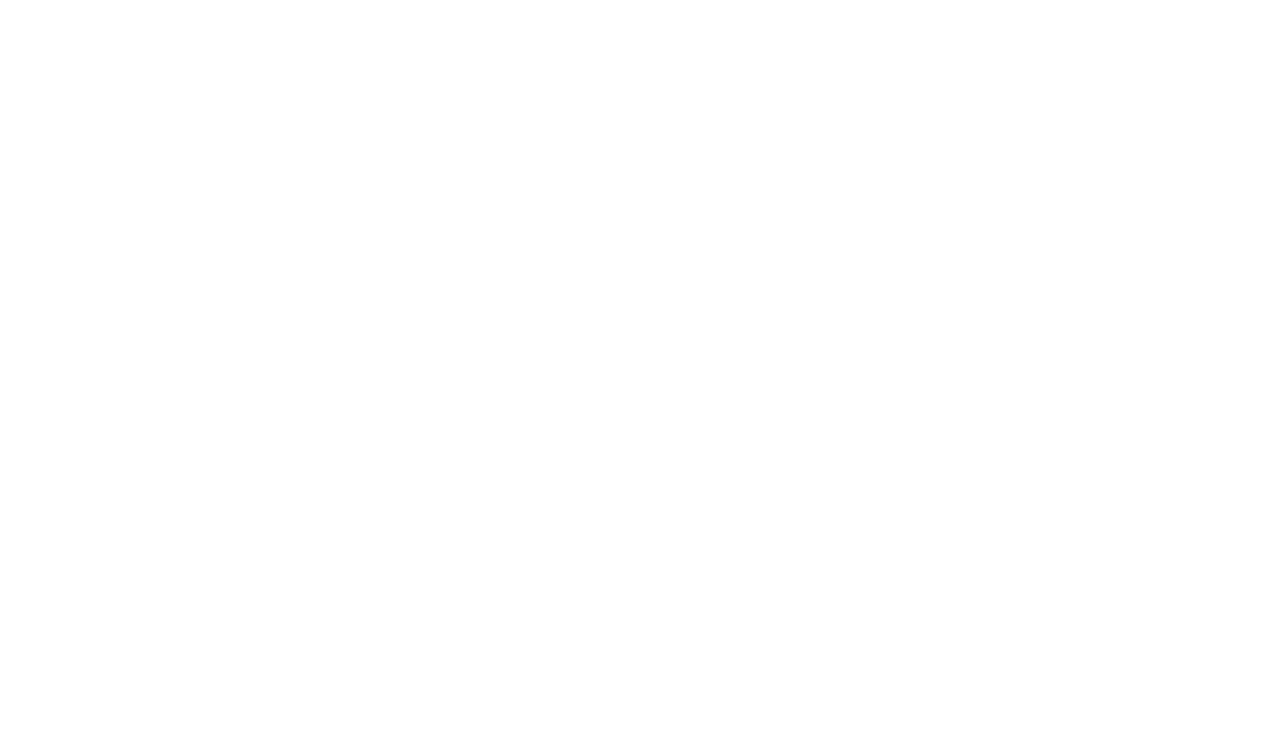
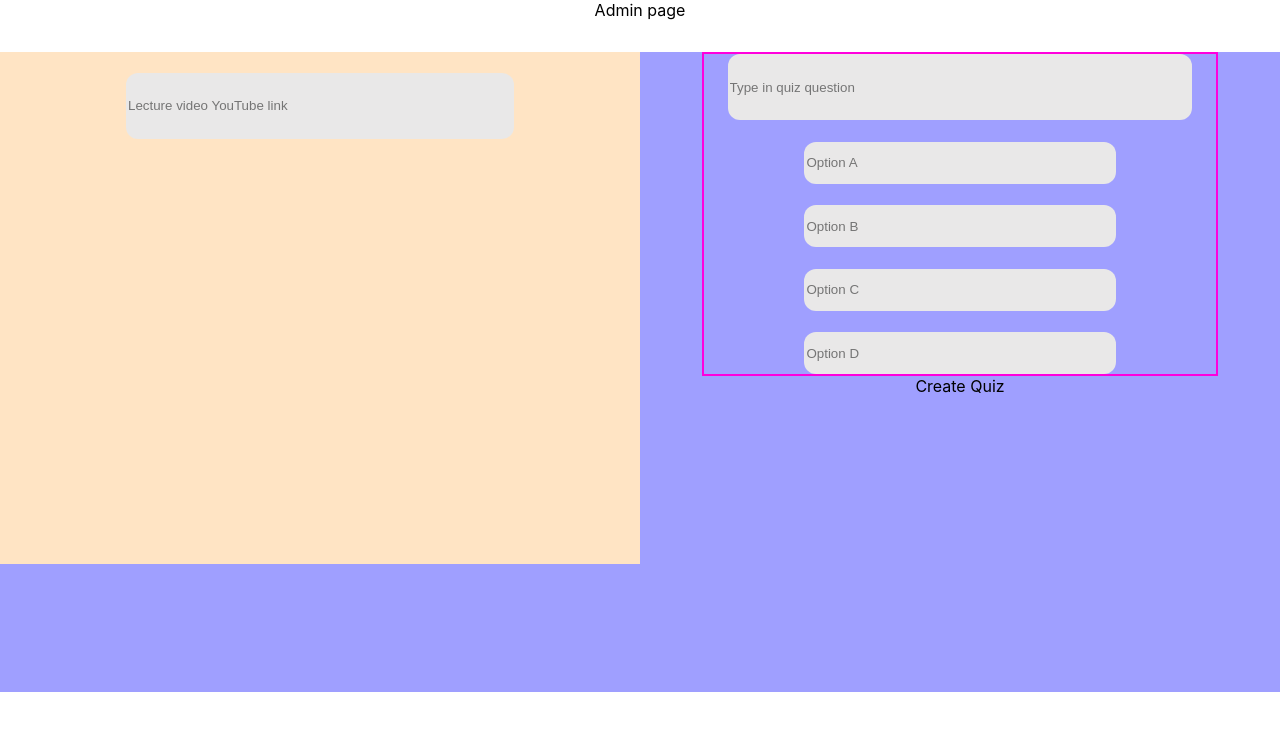
Before and after one commit to moses-netshitangani/video-forum, a React (Create React App) app: page /setup in a window 1280 px wide. Shown: the top 730 px of the page. Built offline with nearby package versions, Linux system fonts and the light colour scheme.

Commit message:
admin page setup

```diff
--- a/src/App.js
+++ b/src/App.js
@@ -1,6 +1,7 @@
 import {BrowserRouter as Router, Switch, Route} from 'react-router-dom';
 import VideoForum from './components/videoforum';
 import Stats from './components/stats';
+import Admin from './components/admin';
 import './App.css';
 
 function App() {
@@ -11,6 +12,7 @@
             <Switch>
               <Route path="/" exact component={VideoForum}></Route>
               <Route path="/stats" component={Stats}></Route>
+              <Route path="/setup" component={Admin}></Route>
             </Switch>
         </div>
       </Router>
--- /dev/null
+++ b/src/components/admin.js
@@ -0,0 +1,42 @@
+import React from 'react';
+import ReactPlayer from 'react-player';
+import '../style/admin.css';
+
+const Admin = () => {
+
+    return (
+        <div>
+            Admin page
+
+            <div className='admin-cover'>
+                {/* Lecture Video */}
+                <div className='create-video'>
+                    <input type='text' placeholder='Lecture video YouTube link'/>
+                    <ReactPlayer controls
+                    width="95%" height="75%" style={{margin: '0 auto'}}
+                    // url="https://www.youtube.com/watch?v=O6P86uwfdR0" />
+                    url="https://www.youtube.com/watch?v=lIlMtVGI5Pg" />
+                </div>
+
+                {/* Create Quiz */}
+                <div className="create-cover">
+
+                    <div className='quiz-template'>
+                        <input type='text' placeholder='Type in quiz question' id='q' />
+                        <input type='text' placeholder='Option A' />
+                        <input type='text' placeholder='Option B' />
+                        <input type='text' placeholder='Option C' />
+                        <input type='text' placeholder='Option D' />
+                    </div>
+
+                    <div>
+                        Create Quiz
+                    </div>
+                </div>
+            </div>
+
+        </div>
+    );
+}
+
+export default Admin;
--- a/src/components/quiz.js
+++ b/src/components/quiz.js
@@ -31,8 +31,13 @@
     }
 
     const submitAns = () => {
-        onLock('lock');
-        alert(selectedAns);
+        if(selectedAns !== '')
+        {
+            onLock('lock');
+            alert(selectedAns);
+        }
+        else
+            alert("Choose a single option");
     }
 
     return(
--- /dev/null
+++ b/src/style/admin.css
@@ -0,0 +1,49 @@
+.admin-cover {
+    background-color: rgba(0, 0, 255, 0.377);
+    display: flex;
+    justify-content: space-around;
+    margin: 2em auto;
+    height: 40em;
+}
+
+.create-cover {
+    width: 50%;
+}
+
+.create-video {
+    height: 15em;
+    background-color: bisque;
+    width: 50%;
+    height: 80%;
+    display: flex;
+    flex-direction: column;
+    justify-content: space-evenly;
+}
+
+.quiz-template {
+    display: flex;
+    flex-direction: column;
+    justify-content: space-between;
+    width: 80%;
+    height: 20em;
+    margin: 0 auto;
+    border: 2px solid rgb(255, 0, 221);
+}
+
+.admin-cover input {
+    width: 60%;
+    height: 12.5%;
+    border: 0px solid transparent;
+    border-radius: 0.9em;
+    background-color: rgb(233, 232, 232);
+    margin: 0 auto;
+}
+
+.quiz-template #q {
+    width: 90%;
+    height: 20%;
+}
+
+input:focus {
+    outline: none;
+}
```
